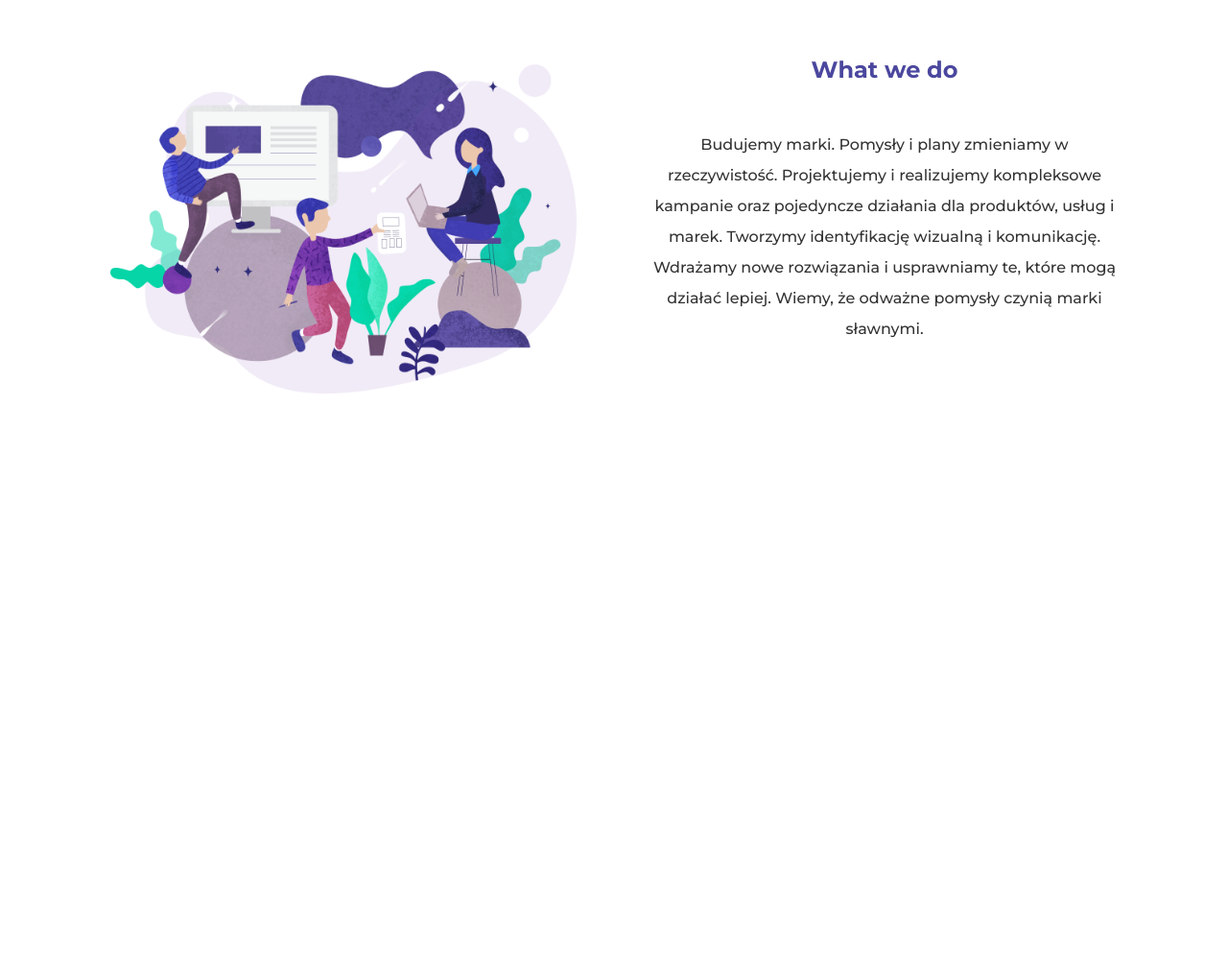
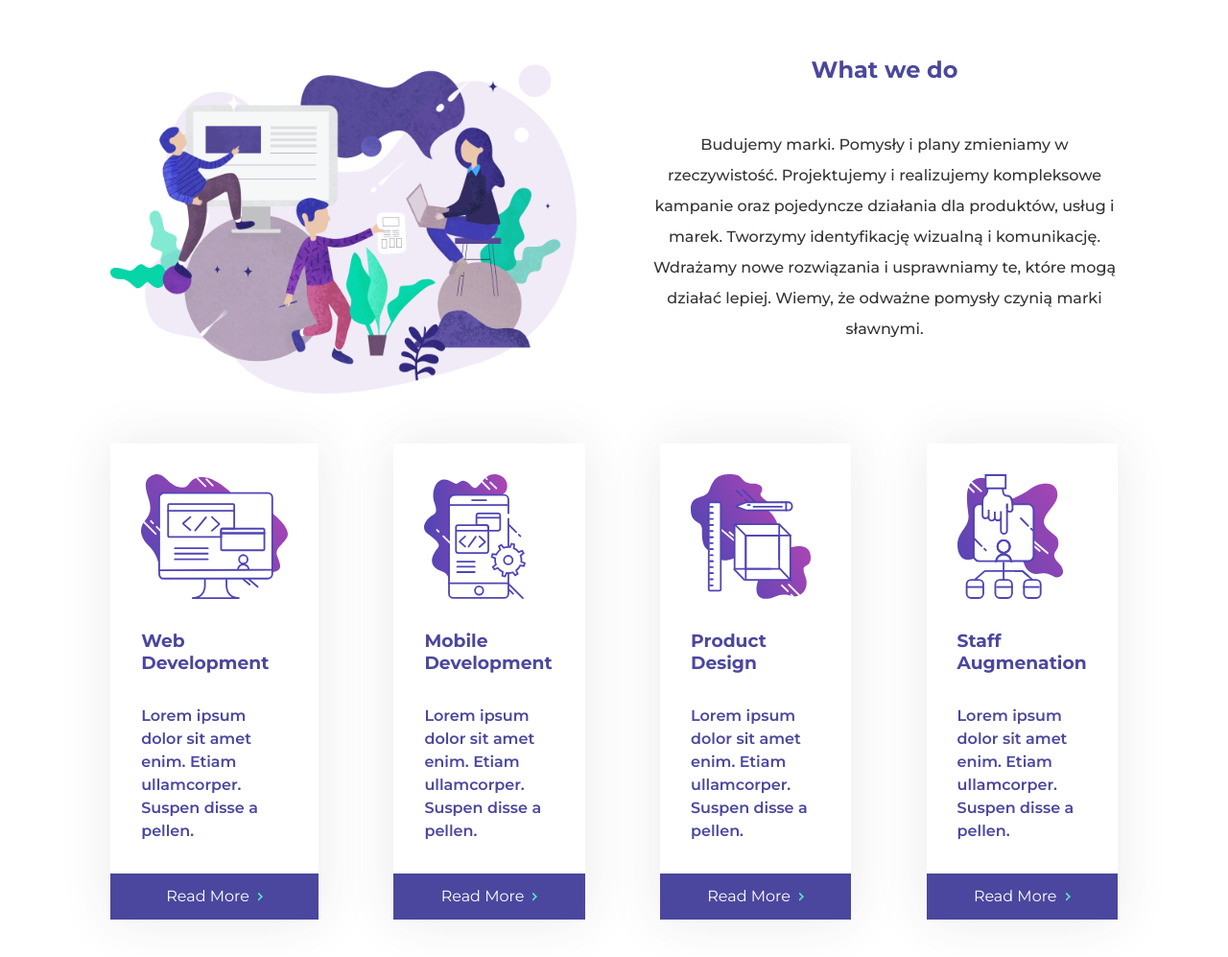
Before and after one commit to conspir0/Task-1, a website: page index.html in a window 1280 px wide. Shown: the part 845-1842 px from the top of the page at 96% size. Before the commit the page ends 1307 px from the top, so only its background shows below. Drawn offline with Linux system fonts and the light colour scheme.

Commit message:
Create SECOND CONTAINER - Offer & add RWD

```diff
--- a/index.html
+++ b/index.html
@@ -71,7 +71,7 @@
                 <!--  Jumbotron - buttons  -->
                 <div class="content__box__btn">
                     <button class ="btn" type="button">
-                        <a href="#wfirst__container">What we do?</a>
+                        <a href="#first__container">What we do?</a>
                     </button>
                     <button class ="btn" type="button">
                         <a href="#">Watch team video</a>
@@ -96,11 +96,55 @@
         <!--  FIRST CONTAINER - What we do  -->
         <section id="first__container">
             <div class="first__container__image">
-                <img src="images/first-section/what_we_do.png" alt="logo what we do">
+                <img src="images/first-container/what_we_do.png" alt="logo what we do">
             </div>
             <div class="first__container__text">
                 <h2>What we do</h2>
                 <p>Budujemy marki. Pomysły i plany zmieniamy w rzeczywistość. Projektujemy i realizujemy kompleksowe kampanie oraz pojedyncze działania dla produktów, usług i marek. Tworzymy identyfikację wizualną i komunikację. Wdrażamy nowe rozwiązania i usprawniamy te, które mogą działać lepiej. Wiemy, że odważne pomysły czynią marki sławnymi.</p>
+            </div>
+        </section>
+
+        <!--  SECOND CONTAINER - Offer  -->
+        <section id="second__container">
+            <div class="second__container__box">
+               <div class="second__container__box__content">
+                   <div class="second__container__box__content__image">
+                        <img src="images/second-container/web.svg" alt="Web Development">
+                    </div>
+                    <h3>Web<br>Development</h3>
+                    <p>Lorem ipsum dolor sit amet enim. Etiam ullamcorper. Suspen disse a pellen.</p>
+                </div>
+                <button type="button"><a href="#">Read More <img src="images/icon/arrow-right.png"></a></button>
+            </div>
+            <div class="second__container__box">
+               <div class="second__container__box__content">
+                   <div class="second__container__box__content__image">
+                        <img src="images/second-container/mobile.svg" alt="Mobile Development">
+                    </div>
+                    <h3>Mobile<br>Development</h3>
+                    <p>Lorem ipsum dolor sit amet enim. Etiam ullamcorper. Suspen disse a pellen.</p>
+                </div>
+                <button type="button"><a href="#">Read More <img src="images/icon/arrow-right.png"></a></button>
+            </div>
+            <div class="second__container__box">
+               <div class="second__container__box__content">
+                   <div class="second__container__box__content__image">
+                        <img src="images/second-container/product.svg" alt="Product Design">
+                    </div>
+                    <h3>Product<br>Design</h3>
+                    <p>Lorem ipsum dolor sit amet enim. Etiam ullamcorper. Suspen disse a pellen.</p>
+                </div>
+                <button type="button"><a href="#">Read More <img src="images/icon/arrow-right.png"></a></button>
+            </div>
+            <div class="second__container__box">
+               <div class="second__container__box__content">
+                   <div class="second__container__box__content__image">
+                        <img src="images/second-container/staff.svg" alt="Staff Augmenation">
+                    </div>
+                    <h3>Staff<br>Augmenation</h3>
+                    <p>Lorem ipsum dolor sit amet enim. Etiam ullamcorper. Suspen disse a pellen.</p>
+                </div>
+                <button type="button"><a href="#">Read More <img src="images/icon/arrow-right.png"></a></button>
             </div>
         </section>
 
--- a/sass/_rwd.scss
+++ b/sass/_rwd.scss
@@ -9,10 +9,14 @@
         p {
             margin: 0.8rem 0;
         }
+    }
+    header .content .content__box .content__box__btn {
+        margin-top: 4vh;
+    }
 
-        header .content .content__box .content__box__btn {
-            margin-top: 4vh;
-        }
+    section#second__container {
+        grid-template-rows: auto;
+        grid-template-columns: repeat(2, 2fr);
     }
 }
 
@@ -27,6 +31,7 @@
         .menu__burger__btn {
             display: block;
         }
+
         .menu {
 
             &__logo {
@@ -76,6 +81,11 @@
         grid-template-rows: auto;
         grid-template-columns: repeat(1, 2fr);
     }
+
+    section#second__container {
+        grid-template-rows: auto;
+        grid-template-columns: repeat(1, 2fr);
+    }
 }
 
 // Smarthphones
@@ -90,6 +100,7 @@
         .menu__burger__btn {
             display: block;
         }
+
         .menu {
 
             &__logo {
@@ -138,4 +149,9 @@
         grid-template-rows: auto;
         grid-template-columns: repeat(1, 2fr);
     }
+
+    section#second__container {
+        grid-template-rows: auto;
+        grid-template-columns: repeat(1, 2fr);
+    }
 }
--- a/sass/style.scss
+++ b/sass/style.scss
@@ -29,7 +29,8 @@ body {
     }
 
     button {
-        font-size: 1.0vw;
+        font-size: 1.0rem;
+        border: none;
     }
 
     a {
@@ -139,7 +140,6 @@ header {
                     color: $first-color;
                     cursor: pointer;
                     @include easeOut;
-
                 }
             }
         }
@@ -183,4 +183,63 @@ section {
     }
 }
 
+// SECOND SECTION - Offer ---------------------------------------------
+#second__container{
+    display: grid;
+    grid-gap: 4.9rem;
+    grid-template-columns: repeat(4, 1fr);
+
+    .second__container__box {
+        min-height: 250px;
+        max-width: 400px;
+        margin: 0 auto;
+        -webkit-box-shadow: 0px 0px 51px 0px rgba(51,51,51,0.1);
+        -moz-box-shadow: 0px 0px 51px 0px rgba(51,51,51,0.1);
+        box-shadow: 0px 0px 51px 0px rgba(51,51,51,0.1);
+        color: $third-color;
+
+        &__content {
+            padding: 2rem;
+
+            &__image {
+                height: 130px;
+
+                img {
+                    height: 100%;
+                }
+            }
+
+            h3 {
+                margin: 2rem 0;
+            }
+
+            p {
+                margin: 0;
+                line-height: 1.5rem;
+                font-weight: 600;
+                color: $third-color;
+            }
+        }
+
+        button {
+            width: 100%;
+
+            a {
+                display: block;
+                width: 100%;
+                line-height: 3rem;
+                background: $third-color;
+                color: $first-color;
+                border: 0;
+                cursor: pointer;
+                @include easeOut;
+
+                img {
+                    margin-left: .3rem;
+                }
+            }
+        }
+    }
+}
+
 @import 'rwd';
```
Also changed, not shown: css/style.css, images/first-container/what_we_do.png (renamed from images/first-section/what_we_do.png), images/icon/arrow-right.png (added), images/second-container/mobile.svg (renamed from images/awww-mobile.svg), images/second-container/product.svg (renamed from images/awww-product.svg), images/second-container/staff.svg (renamed from images/awww-staff.svg), images/second-container/web.svg (renamed from images/awww-web.svg), 1 other file.
